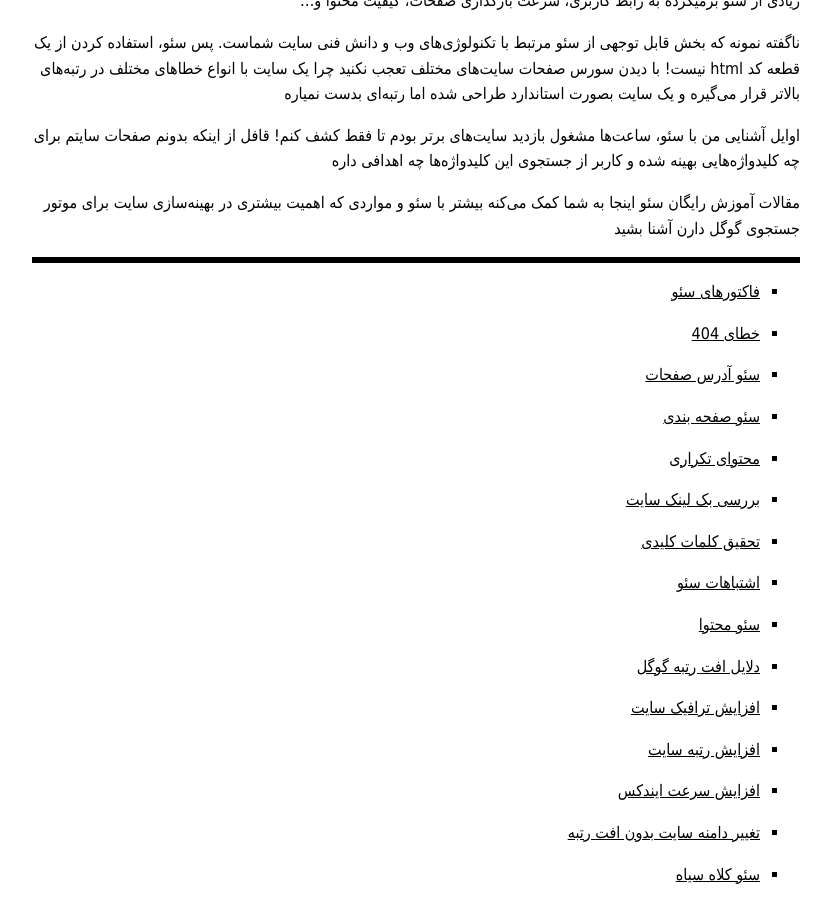
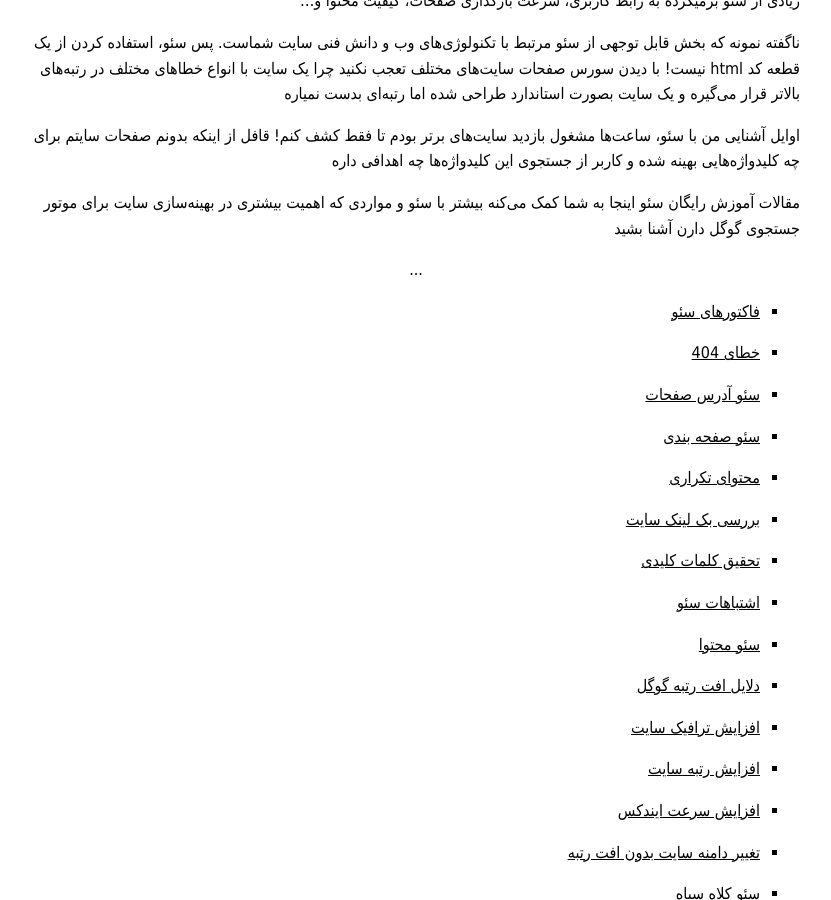
Before and after one commit to darkblog/darkblog.github.io, a Jekyll site: the page built from _posts/2021-5-27-seo.md, in a window 1280 px wide and 900 px high, scrolled down 688 px. Shown: the whole window, without its empty margins (224-1055 px from the left). Built offline with Jekyll 4.4.1, drawn with Linux system fonts in a browser that asks for light colours.

Commit message:
Update 2021-5-27-seo.md

```diff
--- a/_posts/2021-5-27-seo.md
+++ b/_posts/2021-5-27-seo.md
@@ -5,7 +5,8 @@
 
 سئو یا بهینه سازی سایت برای موتورهای جستجو شامل هر نوع تکنیک و روشی می‌شه که در نهایت منجر به صعود کلیدواژه‌ صفحات شما در نتایج موتورهای جستجو بشه
 
-<h2>سئو چیست؟ What is SEO</h2>
+## سئو چیست؟ What is SEO
+
 سئو مخفف فارسی شده SEO می‌شه که خودش مخفف Search Engine Optimization یعنی بهینه سازی برای موتورهای جستجو. در انگلیسی مثل ما سئو تلفظ نمی‌شه و تلفظ صحیحش اس‌ای‌او خوانده می‌شه. سئو برای موتورهای جستجوی مختلف تقریبا مشابه همدیگست اما قدرتمندترین موتور جستجوی دنیا یعنی گوگل، ترافیک بالایی از بازار رو سهم خودش کرده پس بهتره بگیم بهینه سازی برای موتور جستجوی گوگل
 
 برای آموزش سئو سایت و درک درست اصطلاحات مختلف باید ابتدا از سئو پایه (خزش، ایندکس و رتبه بندی) شروع کنید و بعد وارد مباحث پیشرفته بشید
@@ -22,7 +23,7 @@
 
 مقالات آموزش رایگان سئو اینجا به شما کمک می‌کنه بیشتر با سئو و مواردی که اهمیت بیشتری در بهینه‌سازی سایت برای موتور جستجوی گوگل دارن آشنا بشید
 
-***
+<p style="text-align:center">...</p>
 
 - [فاکتورهای سئو](https://ehsaider.ir/google-ranking-factors)
 
```
